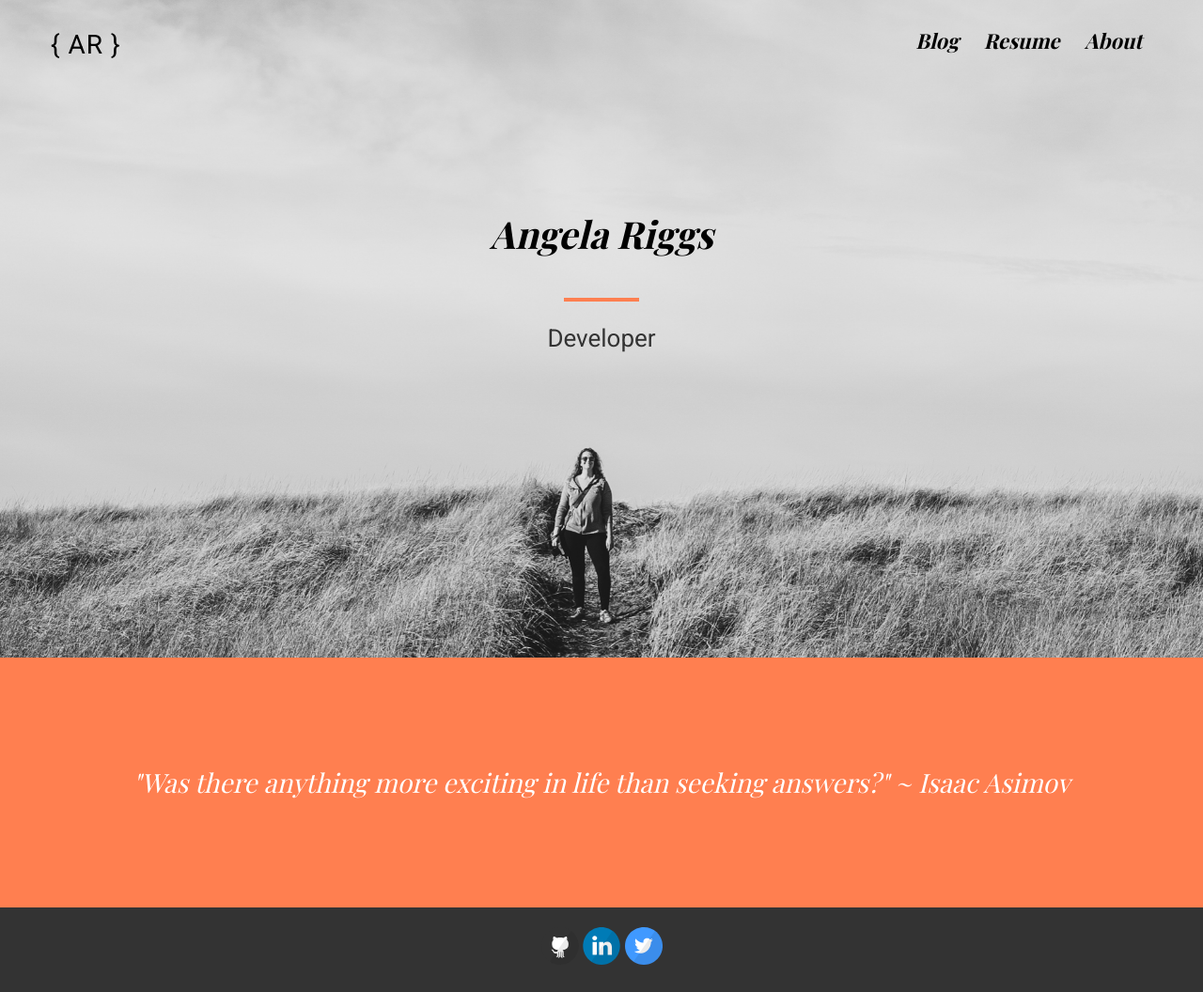
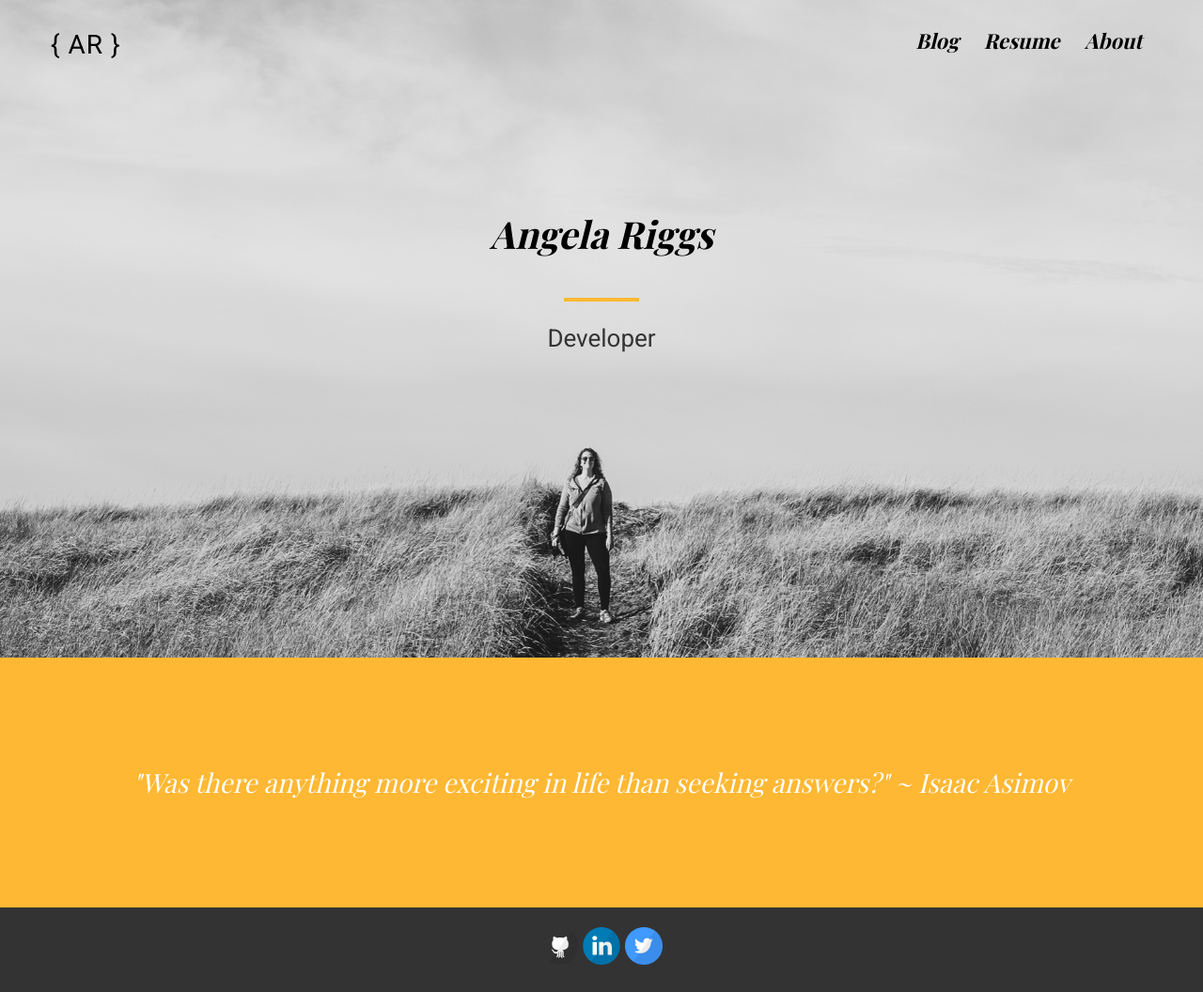
Before and after one commit to angelariggs/angelariggs.github.io, a Jekyll site: the page built from index.html, in a window 1280 px wide. Shown: the whole page at 94% size. Built offline with Jekyll 4.4.1, drawn with Linux system fonts in a browser that asks for light colours; some web fonts are replaced.

Commit message:
changed $coral hex code. now it's not coral. but i'm lazy.

```diff
--- a/_sass/_variables.scss
+++ b/_sass/_variables.scss
@@ -5,7 +5,7 @@
 
 //Colors
 $blue: #1E90FF;
-$coral: #FF7F50;
+$coral: #FFB833;
 $gold: #FFD700;
 $pink: #FF69B4;
 
```
